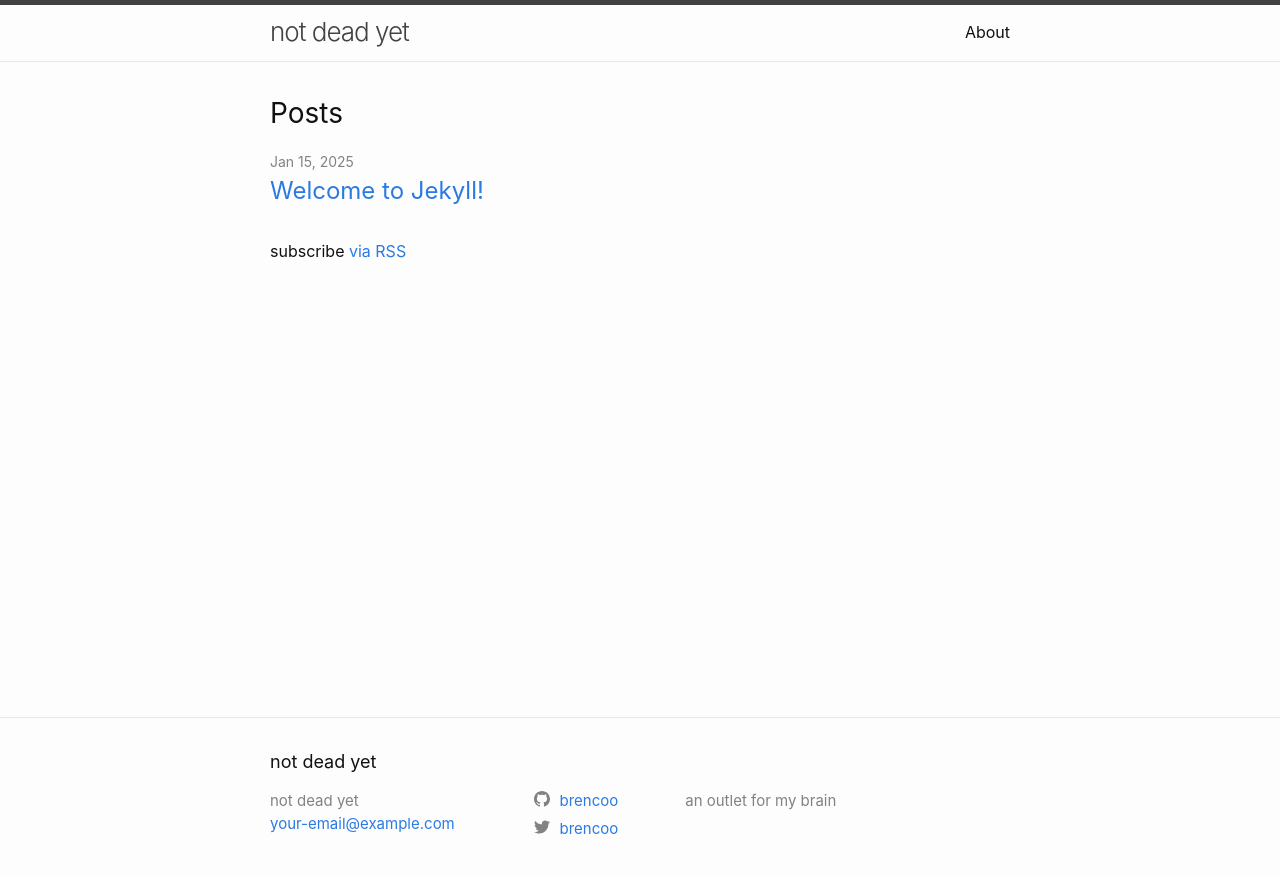
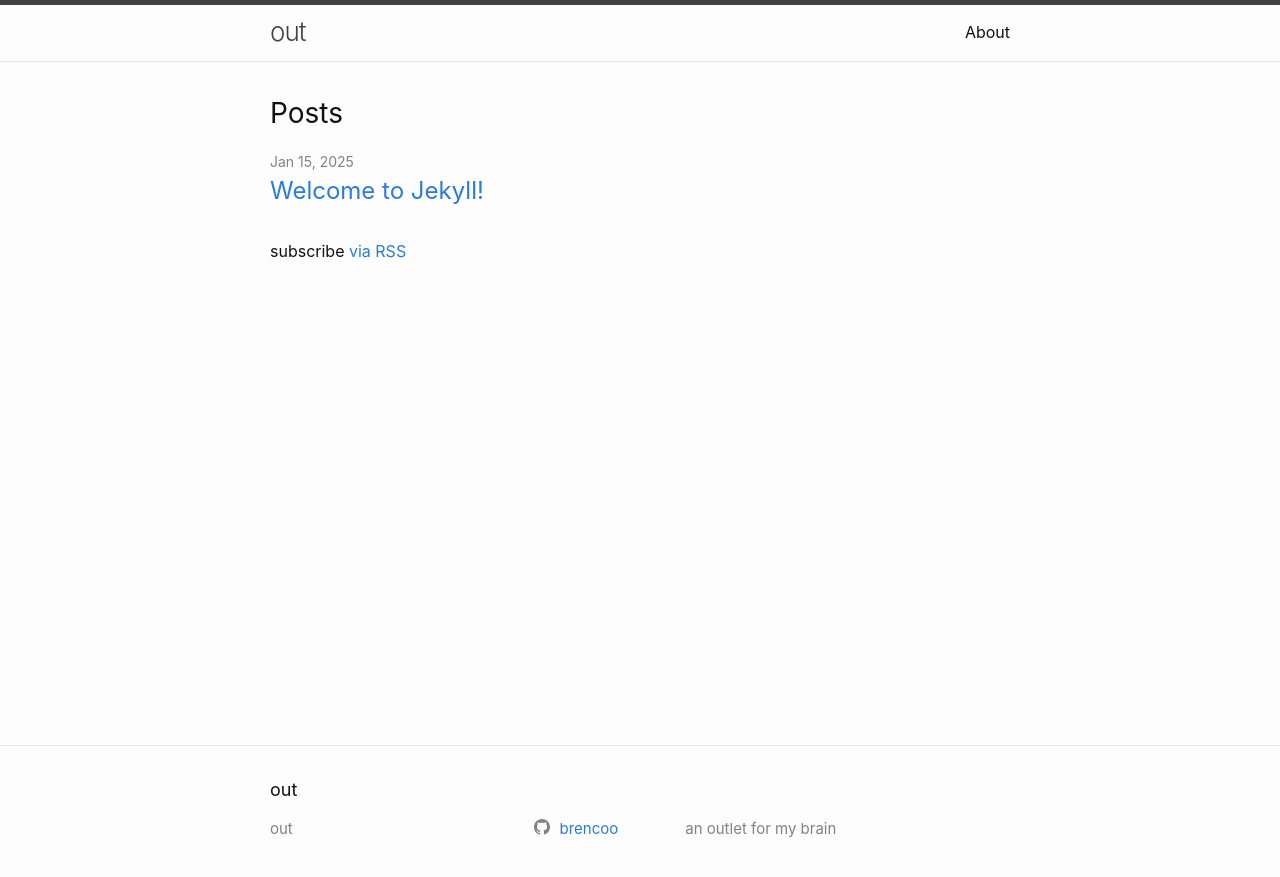
Before and after one commit to brencoo/brencoo.github.io, a Jekyll site: the page built from index.markdown, in a window 1280 px wide. Shown: the top 877 px of the page. Built offline with Jekyll 4.4.1, drawn with Linux system fonts in a browser that asks for light colours.

Commit message:
changed blog title and removed twitter and email

```diff
--- a/_config.yml
+++ b/_config.yml
@@ -18,13 +18,13 @@
 # You can create any custom variable you would like, and they will be accessible
 # in the templates via {{ site.myvariable }}.
 
-title: not dead yet
-email: your-email@example.com
+title: out
+# email: your-email@example.com
 description: >- # this means to ignore newlines until "baseurl:"
   an outlet for my brain
 baseurl: "" # the subpath of your site, e.g. /blog
 url: "" # the base hostname & protocol for your site, e.g. http://example.com
-twitter_username: brencoo
+# twitter_username: brencoo
 github_username:  brencoo
 
 # Build settings
```
